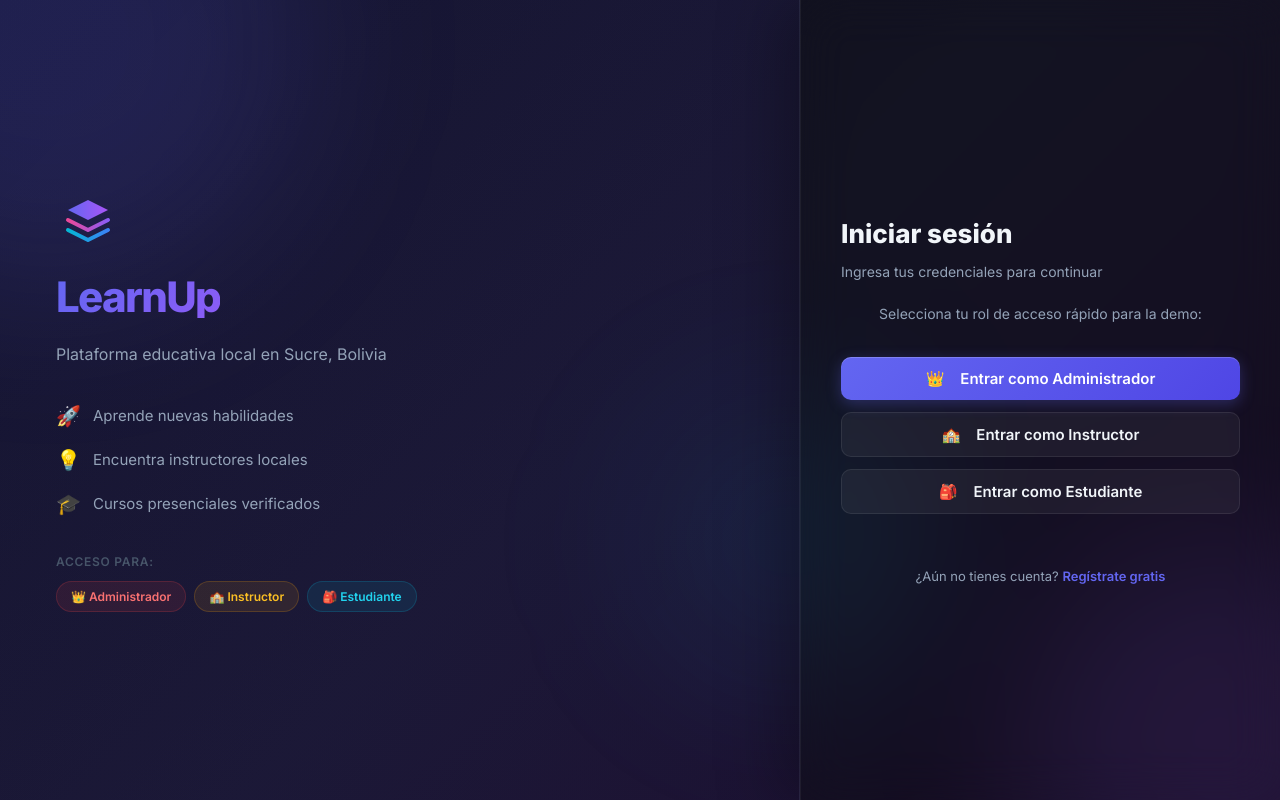
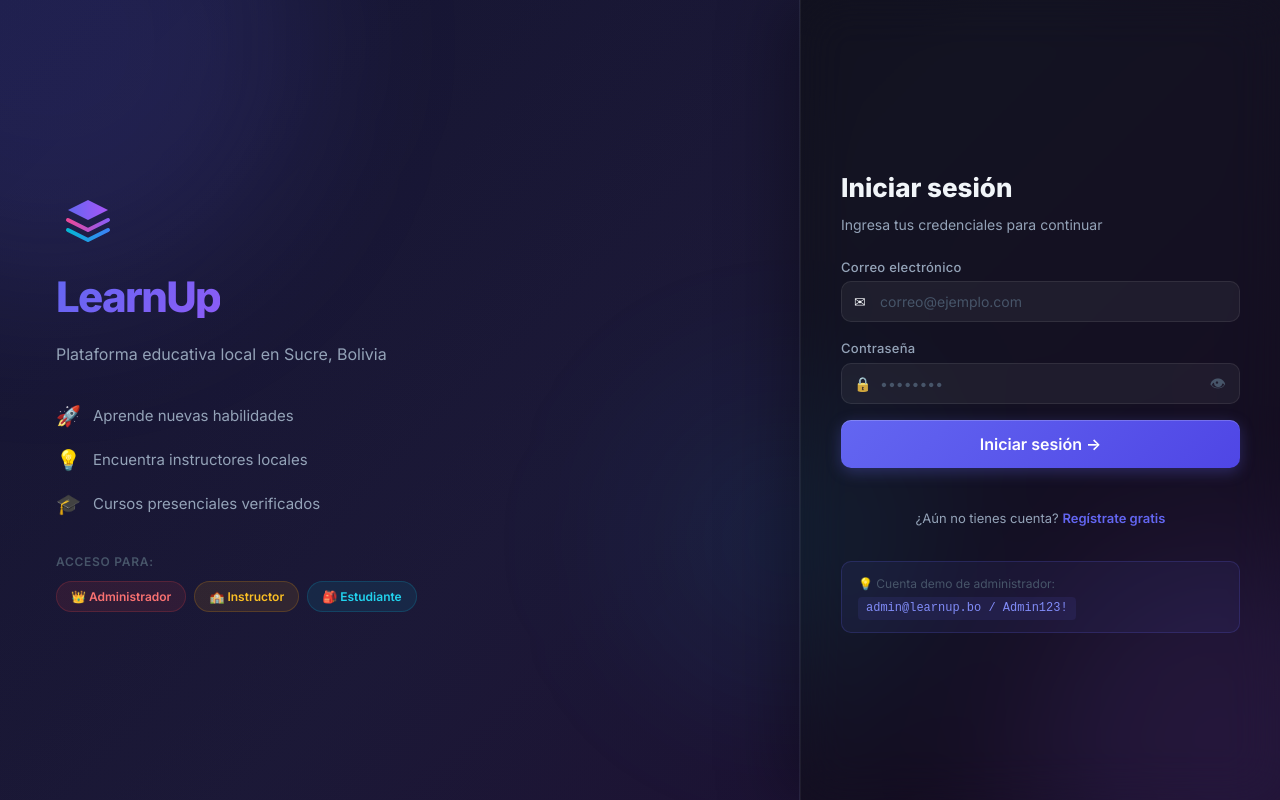
Before and after one commit to JMGL1/Lab_12, a React (Vite) app in the folder frontend/: page /login in a window 1280 px wide. Built offline with nearby package versions, Linux system fonts and the light colour scheme.

Commit message:
cambios esteticos

```diff
--- a/frontend/src/pages/LoginPage.jsx
+++ b/frontend/src/pages/LoginPage.jsx
@@ -104,47 +104,81 @@ export default function LoginPage() {
               </div>
             )}
 
-            <form id="login-form" className="login-form" noValidate>
-              <p style={{ color: 'var(--text-secondary)', marginBottom: '16px', fontSize: '14px', textAlign: 'center' }}>
-                Selecciona tu rol de acceso rápido para la demo:
-              </p>
+            <form id="login-form" onSubmit={handleSubmit} className="login-form" noValidate>
+              {/* Email */}
+              <div className="form-group">
+                <label htmlFor="login-email" className="form-label">
+                  Correo electrónico
+                </label>
+                <div className="input-wrapper">
+                  <span className="input-icon">✉</span>
+                  <input
+                    id="login-email"
+                    type="email"
+                    className="form-input with-icon"
+                    placeholder="correo@ejemplo.com"
+                    value={email}
+                    onChange={e => setEmail(e.target.value)}
+                    autoComplete="email"
+                    required
+                    disabled={loading}
+                  />
+                </div>
+              </div>
 
-              <div style={{ display: 'flex', flexDirection: 'column', gap: '12px' }}>
-                <button
-                  type="button"
-                  className="btn btn-primary"
-                  style={{ justifyContent: 'center', padding: '12px', fontSize: '15px' }}
-                  onClick={(e) => { e.preventDefault(); setEmail('admin@learnup.bo'); setPassword('Admin123!'); login('admin@learnup.bo', 'Admin123!').then(()=>navigate('/dashboard')).catch(err=>setError(err.response?.data?.error||'Error')); }}
-                  disabled={loading}
-                >
-                  <span style={{ marginRight: '8px' }}>👑</span> Entrar como Administrador
-                </button>
-                <button
-                  type="button"
-                  className="btn"
-                  style={{ justifyContent: 'center', padding: '12px', fontSize: '15px', background: 'rgba(255,255,255,0.05)', border: '1px solid var(--border)', color: 'var(--text-primary)' }}
-                  onClick={(e) => { e.preventDefault(); setEmail('juan@learnup.bo'); setPassword('Instru123!'); login('juan@learnup.bo', 'Instru123!').then(()=>navigate('/dashboard')).catch(err=>setError(err.response?.data?.error||'Error')); }}
-                  disabled={loading}
-                >
-                  <span style={{ marginRight: '8px' }}>🏫</span> Entrar como Instructor
-                </button>
-                <button
-                  type="button"
-                  className="btn"
-                  style={{ justifyContent: 'center', padding: '12px', fontSize: '15px', background: 'rgba(255,255,255,0.05)', border: '1px solid var(--border)', color: 'var(--text-primary)' }}
-                  onClick={(e) => { e.preventDefault(); setEmail('maria@correo.com'); setPassword('Estud123!'); login('maria@correo.com', 'Estud123!').then(()=>navigate('/dashboard')).catch(err=>setError(err.response?.data?.error||'Error')); }}
-                  disabled={loading}
-                >
-                  <span style={{ marginRight: '8px' }}>🎒</span> Entrar como Estudiante
-                </button>
+              {/* Contraseña */}
+              <div className="form-group">
+                <label htmlFor="login-password" className="form-label">
+                  Contraseña
+                </label>
+                <div className="input-wrapper">
+                  <span className="input-icon">🔒</span>
+                  <input
+                    id="login-password"
+                    type={showPass ? 'text' : 'password'}
+                    className="form-input with-icon with-toggle"
+                    placeholder="••••••••"
+                    value={password}
+                    onChange={e => setPassword(e.target.value)}
+                    autoComplete="current-password"
+                    required
+                    disabled={loading}
+                  />
+                  <button
+                    type="button"
+                    className="input-toggle"
+                    onClick={() => setShowPass(p => !p)}
+                    tabIndex={-1}
+                    aria-label={showPass ? 'Ocultar contraseña' : 'Mostrar contraseña'}
+                  >
+                    {showPass ? '🙈' : '👁'}
+                  </button>
+                </div>
               </div>
+
+              <button
+                id="login-submit"
+                type="submit"
+                className="btn btn-primary btn-lg btn-full"
+                disabled={loading}
+              >
+                {loading ? (
+                  <><div className="spinner spinner-sm" /> Iniciando sesión...</>
+                ) : (
+                  'Iniciar sesión →'
+                )}
+              </button>
             </form>
 
-            <div className="login-footer" style={{ marginTop: '32px' }}>
-              <p className="text-secondary" style={{fontSize: '13px', textAlign: 'center'}}>
+            <div className="login-footer" style={{ marginTop: '20px' }}>
+              <p className="text-secondary" style={{fontSize: '13px', textAlign: 'center', marginBottom: '16px'}}>
                 ¿Aún no tienes cuenta?{' '}
                 <Link to="/register" className="login-link">Regístrate gratis</Link>
               </p>
+              <div className="login-hint" style={{ background: 'rgba(99,102,241,0.08)', border: '1px solid rgba(99,102,241,0.2)', borderRadius: 'var(--r-md)', padding: '12px 16px', fontSize: '12px', color: 'var(--text-muted)', display: 'flex', flexDirection: 'column', gap: '4px' }}>
+                <p>💡 Cuenta demo de administrador:</p>
+                <code style={{ fontFamily: 'monospace', fontSize: '12px', color: 'var(--primary-hover)', background: 'rgba(99,102,241,0.1)', padding: '2px 8px', borderRadius: '4px', width: 'fit-content' }}>admin@learnup.bo / Admin123!</code>
+              </div>
             </div>
           </div>
         </div>
```
